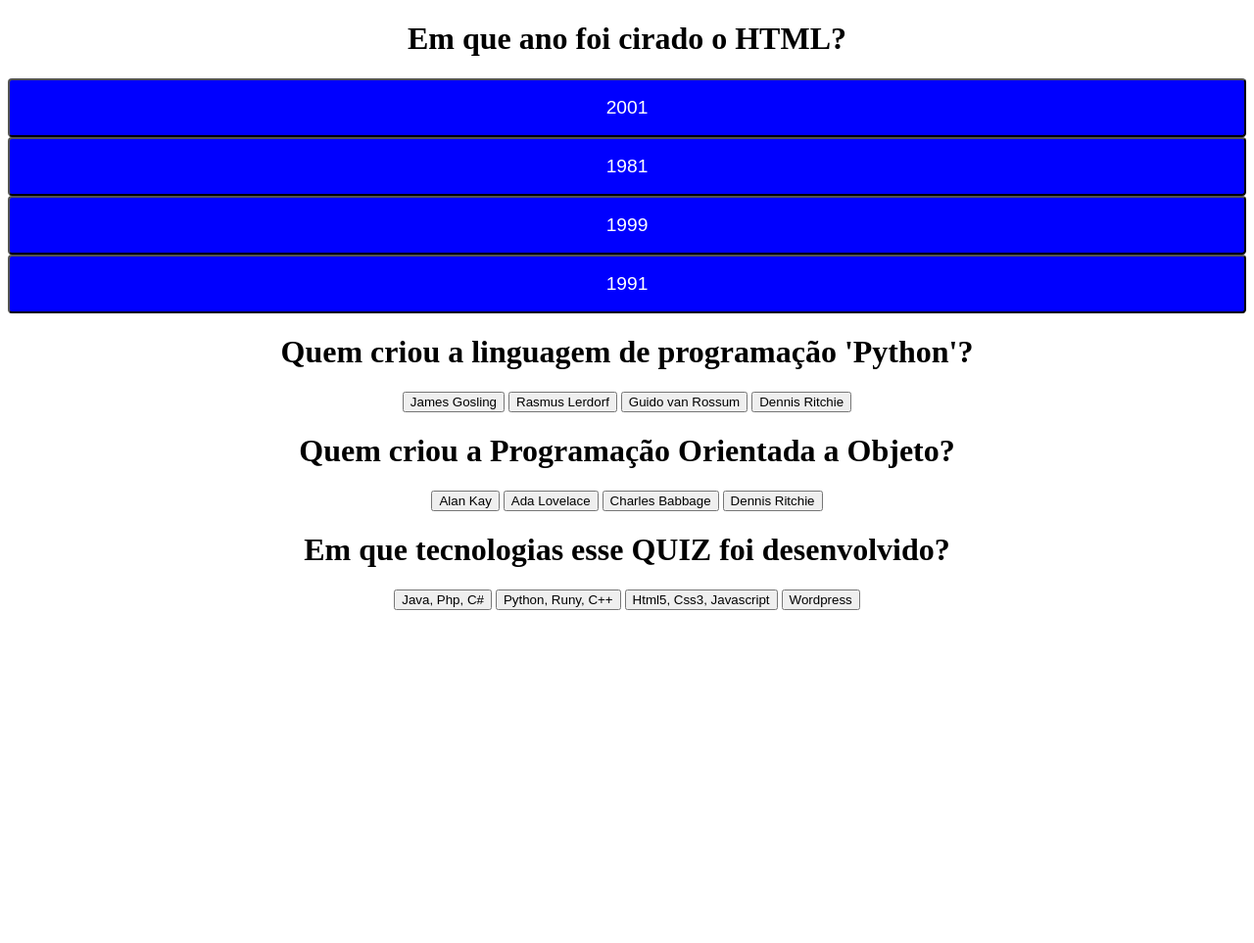
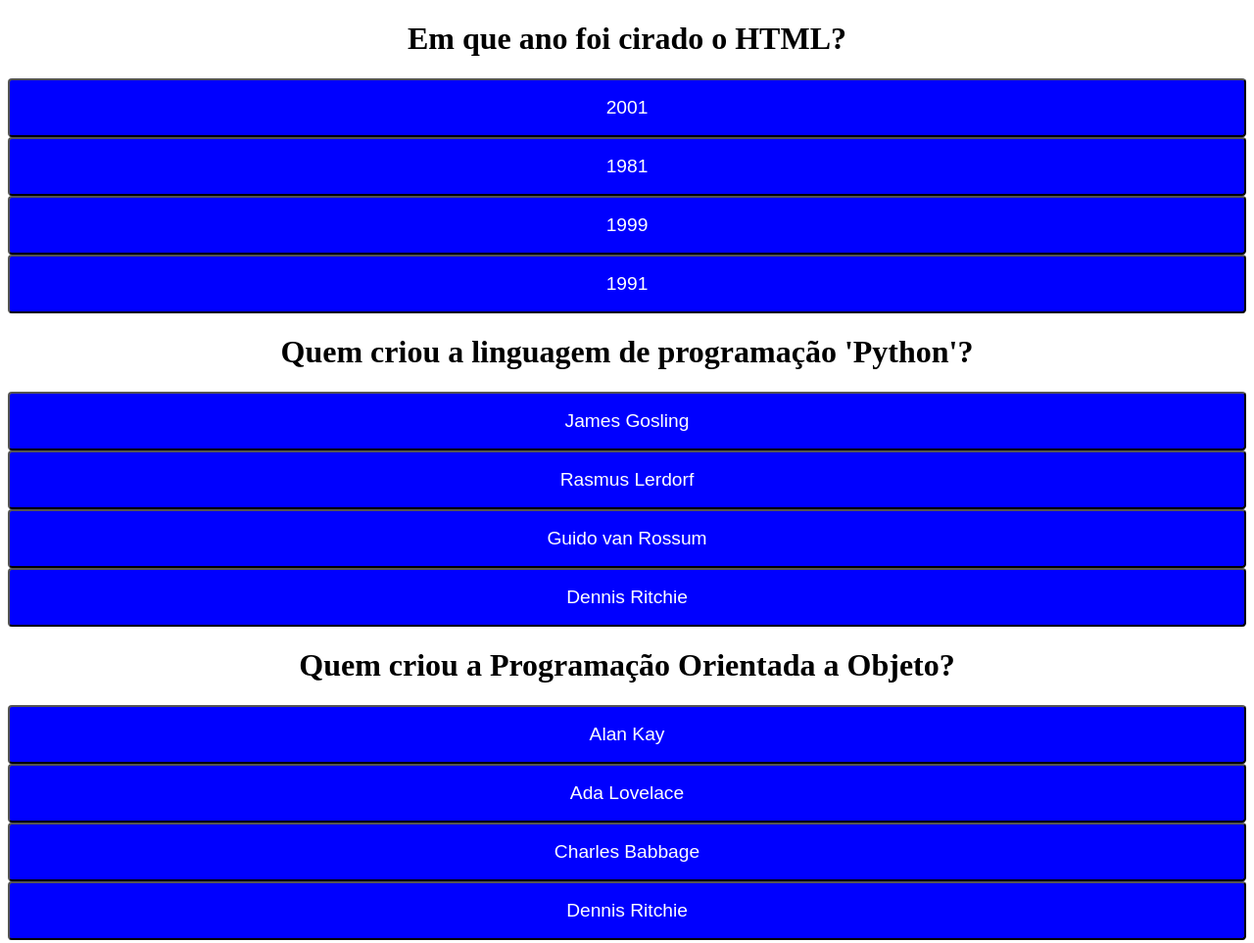
Before and after one commit to Henriquecesar139/Quiz-Game, a plain HTML site: page index.html in a window 1280 px wide. Shown: the top 963 px of the page at 98% size. Before the commit the page ends 800 px from the top, so only its background shows below. Drawn offline with Linux system fonts and the light colour scheme.

Commit message:
Otimização

```diff
--- a/index.html
+++ b/index.html
@@ -8,36 +8,39 @@
     <title>QUIZ GAME</title>
 </head>
 <body>
-    <script src="script.js"></script>
+    <script src="script.js">
+
+
+    </script>
 
     <!--Perguntas e botões-->
     <h1>Em que ano foi cirado o HTML?</h1>
 
-    <button onclick="avaliar(false)" class="errada">2001</button>
-    <button onclick="avaliar(false)"class="errada">1981</button>
-    <button onclick="avaliar(false)"class="errada">1999</button>
-    <button onclick="avaliar(true)"class="certa">1991</button>
+    <button onclick="avaliar(false, elementos1)" class="errada">2001</button>
+    <button onclick="avaliar(false, elementos1)"class="errada">1981</button>
+    <button onclick="avaliar(false, elementos1)"class="errada">1999</button>
+    <button onclick="avaliar(true, elementos1)"class="certa">1991</button>
 
     <h1>Quem criou a linguagem de programação 'Python'?</h1>
 
-    <button onclick="avaliar2(false)" class="errada2">James Gosling</button>
-    <button onclick="avaliar2(false)" class="errada2">Rasmus Lerdorf</button>
-    <button onclick="avaliar2(true)" class="certa2">Guido van Rossum</button>
-    <button onclick="avaliar2(false)" class="errada2">Dennis Ritchie</button>
+    <button onclick="avaliar(false, elementos2)" class="errada">James Gosling</button>
+    <button onclick="avaliar(false, elementos2)" class="errada">Rasmus Lerdorf</button>
+    <button onclick="avaliar(true, elementos2)" class="certa">Guido van Rossum</button>
+    <button onclick="avaliar(false, elementos2)" class="errada">Dennis Ritchie</button>
 
     <h1>Quem criou a Programação Orientada a Objeto?</h1>
 
-    <button onclick="avaliar3(true)"class="certa3">Alan Kay</button>
-    <button onclick="avaliar3(false)" class="errada3">Ada Lovelace</button>
-    <button onclick="avaliar3(false)" class="errada3">Charles Babbage</button>
-    <button onclick="avaliar3(false)" class="errada3">Dennis Ritchie</button>
+    <button onclick="avaliar(true, elementos3)"class="certa">Alan Kay</button>
+    <button onclick="avaliar(false, elementos3)" class="errada">Ada Lovelace</button>
+    <button onclick="avaliar(false, elementos3)" class="errada">Charles Babbage</button>
+    <button onclick="avaliar(false, elementos3)" class="errada">Dennis Ritchie</button>
 
     <h1>Em que tecnologias esse QUIZ foi desenvolvido?</h1>
 
-    <button onclick="avaliar4(false)"class="errada4">Java, Php, C#</button>
-    <button onclick="avaliar4(false)" class="errada4">Python, Runy, C++</button>
-    <button onclick="avaliar4(true)" class="certa4">Html5, Css3, Javascript</button>
-    <button onclick="avaliar4(false)" class="errada4">Wordpress</button>
+    <button onclick="avaliar(false, elementos4, ultima)"class="errada">Java, Php, C#</button>
+    <button onclick="avaliar(false, elementos4, ultima)" class="errada">Python, Runy, C++</button>
+    <button onclick="avaliar(true, elementos4, ultima)" class="certa">Html5, Css3, Javascript</button>
+    <button onclick="avaliar(false, elementos4, ultima)" class="errada">Wordpress</button>
 
 </body>
 </html>
```
